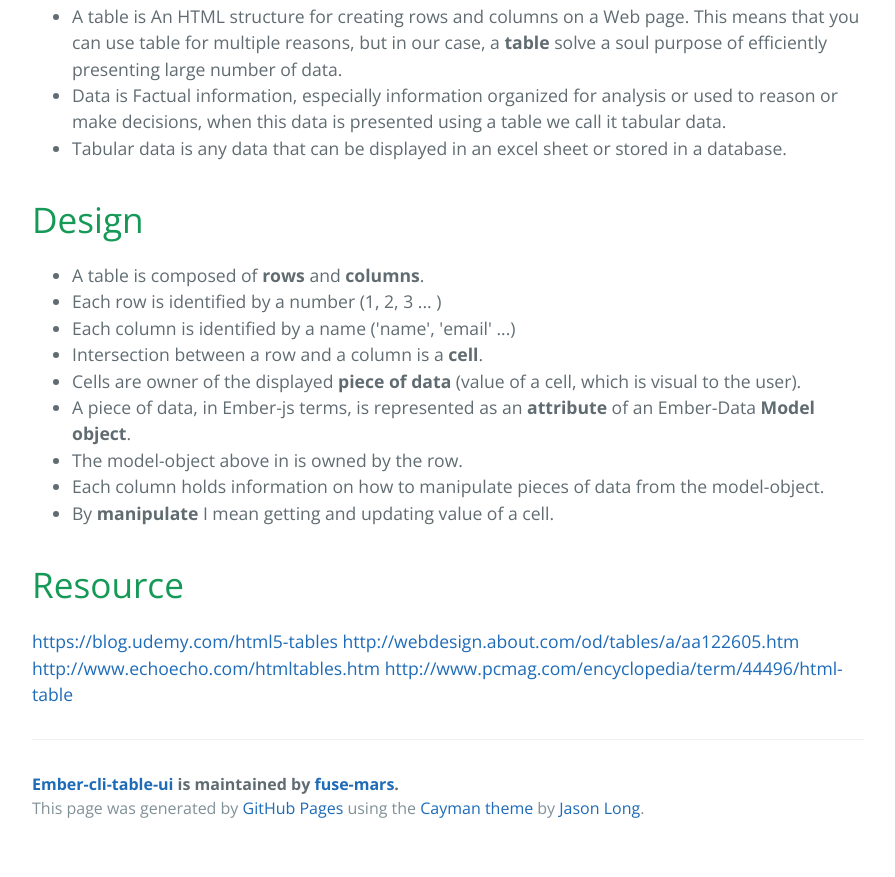
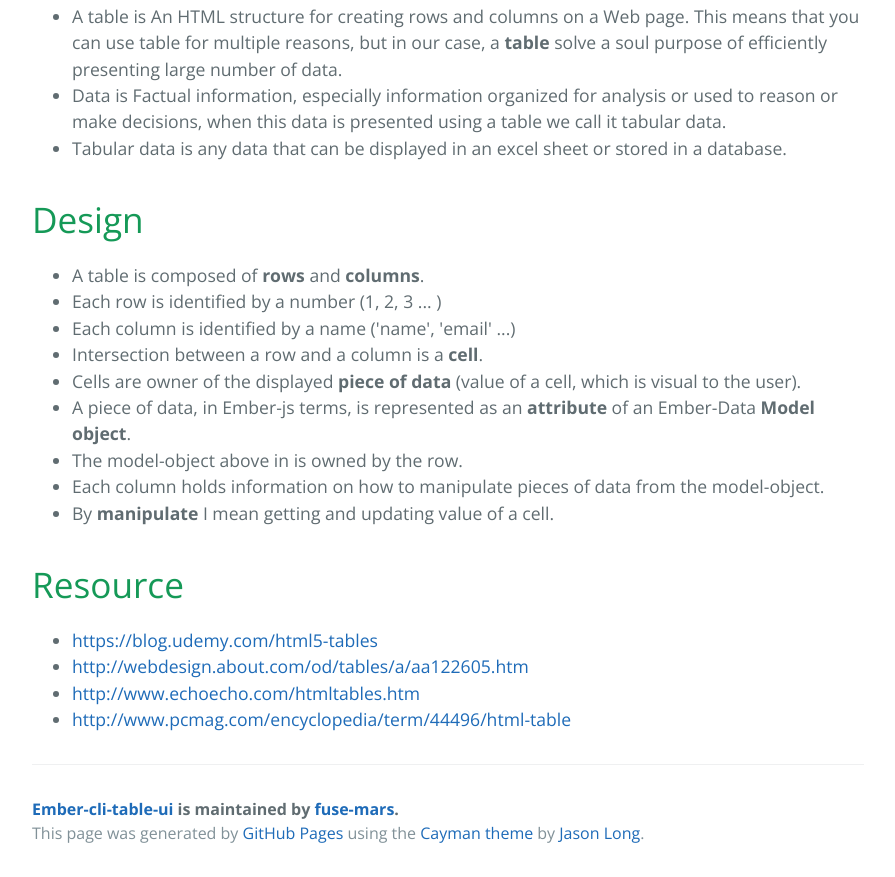
Before and after one commit to fuse-mars/ember-cli-table-ui, a plain HTML site: page index.html in a window 1280 px wide. Shown: the part 958-1835 px from the top of the page, without its empty margins (192-1087 px from the left). Before the commit the page ends 1810 px from the top, so only its background shows below. Drawn offline with nearby package versions, Linux system fonts and the light colour scheme.

```diff
--- a/index.html
+++ b/index.html
@@ -66,10 +66,12 @@ i.e. Changes made to a cell value has to be persisted to the backend.</p>
 <h1>
 <a id="resource" class="anchor" href="#resource" aria-hidden="true"><span class="octicon octicon-link"></span></a>Resource</h1>
 
-<p><a href="https://blog.udemy.com/html5-tables">https://blog.udemy.com/html5-tables</a>
-<a href="http://webdesign.about.com/od/tables/a/aa122605.htm">http://webdesign.about.com/od/tables/a/aa122605.htm</a>
-<a href="http://www.echoecho.com/htmltables.htm">http://www.echoecho.com/htmltables.htm</a>
-<a href="http://www.pcmag.com/encyclopedia/term/44496/html-table">http://www.pcmag.com/encyclopedia/term/44496/html-table</a></p>
+<ul>
+<li><a href="https://blog.udemy.com/html5-tables">https://blog.udemy.com/html5-tables</a></li>
+<li><a href="http://webdesign.about.com/od/tables/a/aa122605.htm">http://webdesign.about.com/od/tables/a/aa122605.htm</a></li>
+<li><a href="http://www.echoecho.com/htmltables.htm">http://www.echoecho.com/htmltables.htm</a></li>
+<li><a href="http://www.pcmag.com/encyclopedia/term/44496/html-table">http://www.pcmag.com/encyclopedia/term/44496/html-table</a></li>
+</ul>
 
       <footer class="site-footer">
         <span class="site-footer-owner"><a href="https://github.com/fuse-mars/ember-cli-table-ui">Ember-cli-table-ui</a> is maintained by <a href="https://github.com/fuse-mars">fuse-mars</a>.</span>
```
Also changed, not shown: params.json (+1 -1 lines).
